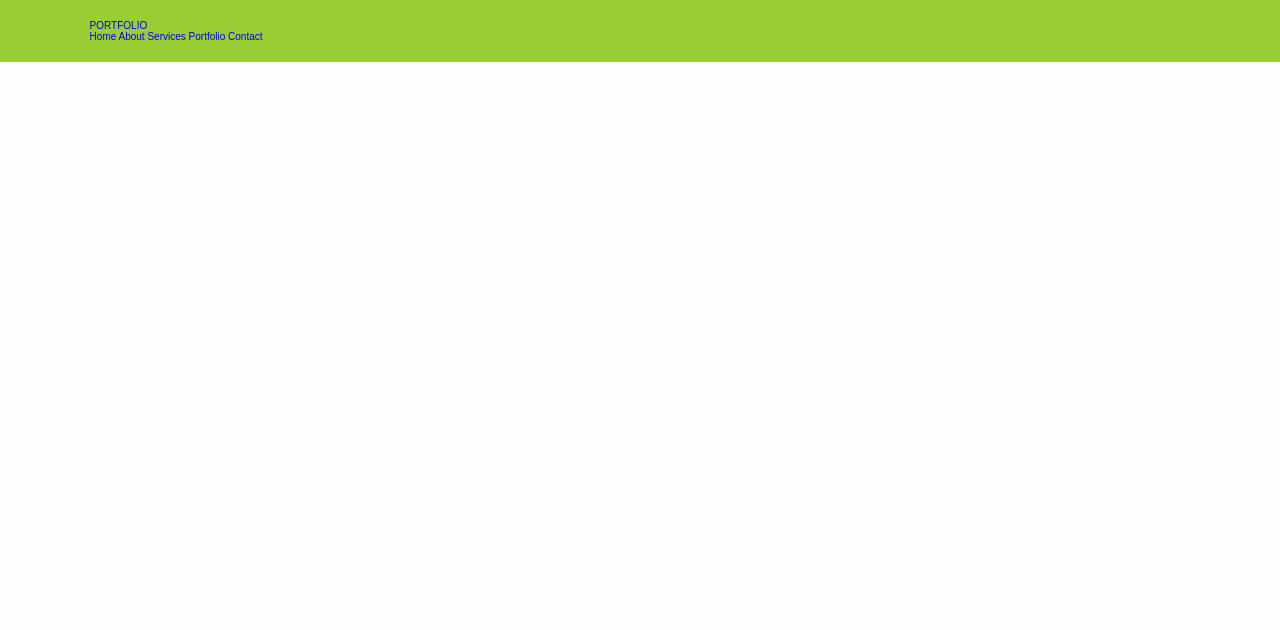
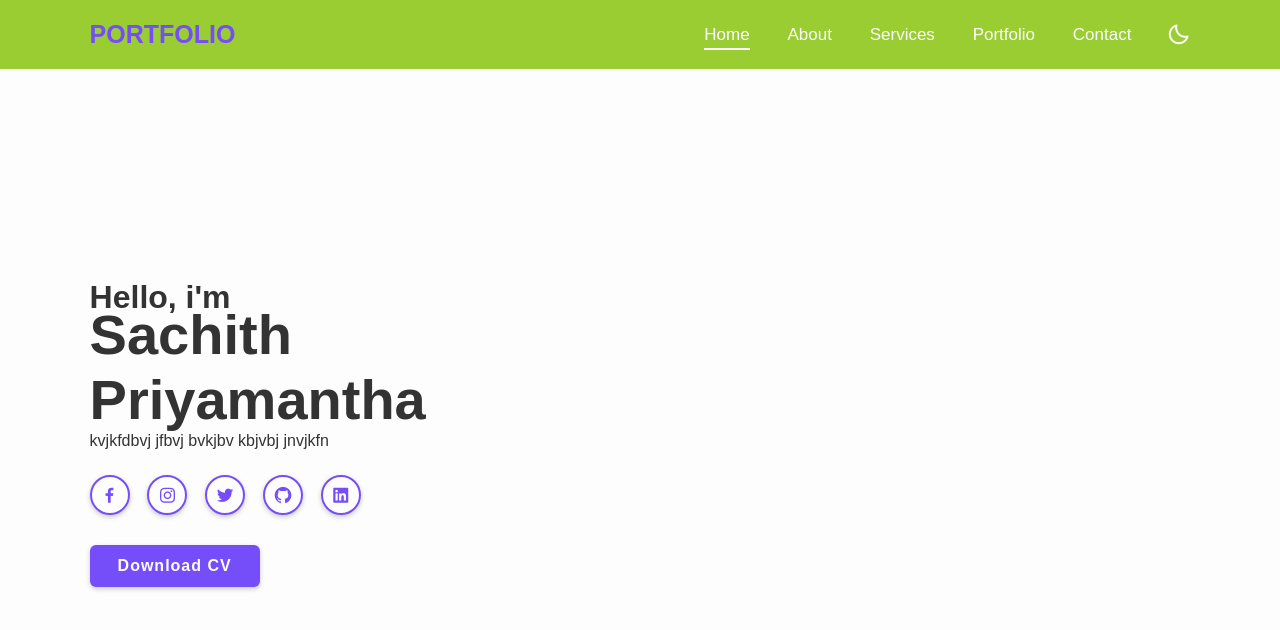
Before and after one commit to sachithpriyamantha/Portfolio1, a plain HTML site: page index.html in a window 1280 px wide. Drawn offline with nearby package versions, Linux system fonts and the light colour scheme.

```diff
--- a/index.html
+++ b/index.html
@@ -4,18 +4,42 @@
     <meta charset="UTF-8" />
     <title>Sachith Priyamantha</title>
     <link rel="stylesheet" href="style.css">
+    <!--box icon-->
+    <link href='https://unpkg.com/boxicons@2.1.4/css/boxicons.min.css' rel='stylesheet'>
 </head>
 <body>
     <!-- header design -->
     <header class="header">
         <a href="#" class="logo">PORTFOLIO</a>
-        <nav class="navbar"></nav>
-        <a href="#home" >Home</a>
+        <nav class="navbar">
+        <a href="#home" class="active">Home</a>
         <a href="#about" >About</a>
         <a href="#service" >Services</a>
         <a href="#porfolio" >Portfolio</a>
         <a href="#contact" >Contact</a>
+    </nav>
+    <div class="bx bx-moon" id="darkMode-icon"></div>
     </header>
+
+    <!--home section design-->
+    <section class="home" id="home">
+        <div class="home-content">
+          <h3>Hello, i'm</h3>
+          <h1>Sachith Priyamantha</h1>
+          <p>kvjkfdbvj jfbvj bvkjbv kbjvbj jnvjkfn</p>
+
+          <div class="social-media">
+            <a href="#"><i class='bx bxl-facebook' ></i></a>
+            <a href="#"><i class='bx bxl-instagram' ></i></a>
+            <a href="#"><i class='bx bxl-twitter' ></i></a>
+            <a href="#"><i class='bx bxl-github' ></i></a>
+            <a href="#"><i class='bx bxl-linkedin-square' ></i></a>
+          </div>
+
+          <a href="#" class="btn">Download CV</a>
+        </div>
+    </section>
+
 
 </body>
 </html>
--- a/style.css
+++ b/style.css
@@ -31,5 +31,100 @@
     width: 100%;
     padding: 2rem 7%;
     background: yellowgreen;
+    display:flex;
+    align-items: center;
+    z-index: 100;
 
 }
+.logo {
+    font-size: 2.5rem;
+    color: var(--main-color);
+    font-weight: 600;
+    cursor: default;
+    margin-right: auto;
+}
+.navbar a{
+    position: relative;
+    font-size: 1.7rem;
+    color: var(--white-color);
+    font-weight: 500;
+    margin-right: 3.5rem;
+}
+.navbar a.active::before{
+    content: '';
+    position: absolute;
+    left: 0;
+    bottom: -6px;
+    width: 100%;
+    height: .2rem;
+    background: var(--white-color);
+}
+#darkMode-icon{
+    font-size:2.4rem;
+    color: var(--white-color);
+    cursor: pointer;
+
+}
+section{
+    min-height:100vh ;
+    padding: 10rem 7% 2rem;
+    display: flex;
+    align-items: center;
+}
+
+.home .home-content{
+    max-width: 44rem;
+}
+
+.home-content h3{
+    font-size: 3.2rem;
+    font-weight: 700;
+    line-height: .3;
+}
+
+.home-content h1{
+    font-size: 5.6rem;
+    font-weight: 700;
+}
+
+.home-content p{
+    font-size: 1.6rem;
+}
+
+.home-content .social-media a{
+    display: inline-flex;
+    justify-content: center;
+    align-items: center;
+    width: 4rem;
+    height: 4rem;
+    background: transparent;
+    border: .2rem solid var(--main-color);
+    border-radius: 50%;
+    box-shadow: 0 .2rem .5rem var(--shadow-color);
+    font-size: 2rem;
+    color: var(--main-color);
+    margin: 2.5rem 1.5rem 3rem 0;
+    transition: .5s ease;
+}
+.home-content .social-media a:hover{
+    background: var(--main-color);
+    color: var(--white-color);
+}
+
+.btn{
+    display: inline-block;
+    padding: 1.2rem 2.8rem;
+    background: var(--main-color);
+    border-radius: .6rem;
+    box-shadow: 0 .2rem .5rem var(--shadow-color);
+    font-size: 1.6rem;
+    color: var(--white-color);
+    letter-spacing: .1rem;
+    font-weight: 600;
+    transition: .5s ease;
+
+}
+.btn:hover{
+    background: transparent;
+    color: var(--main-color);
+}
```
